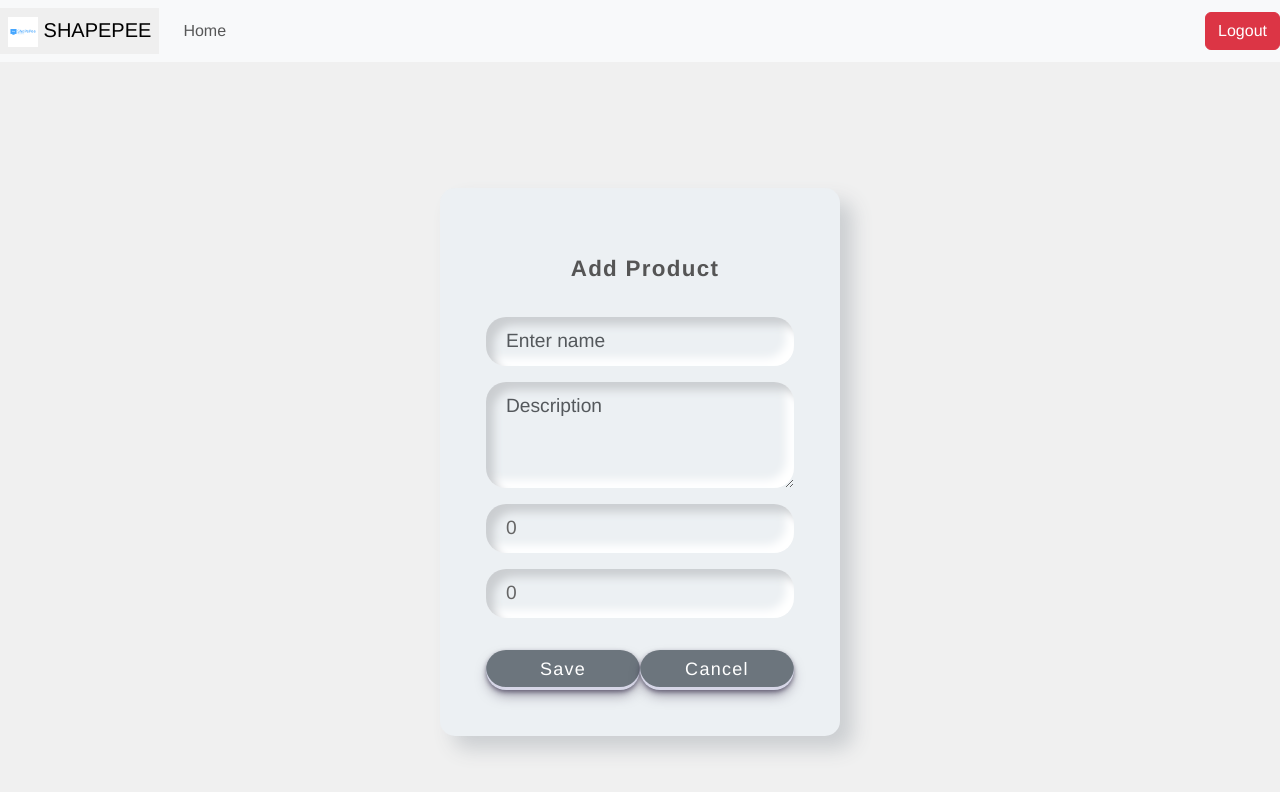
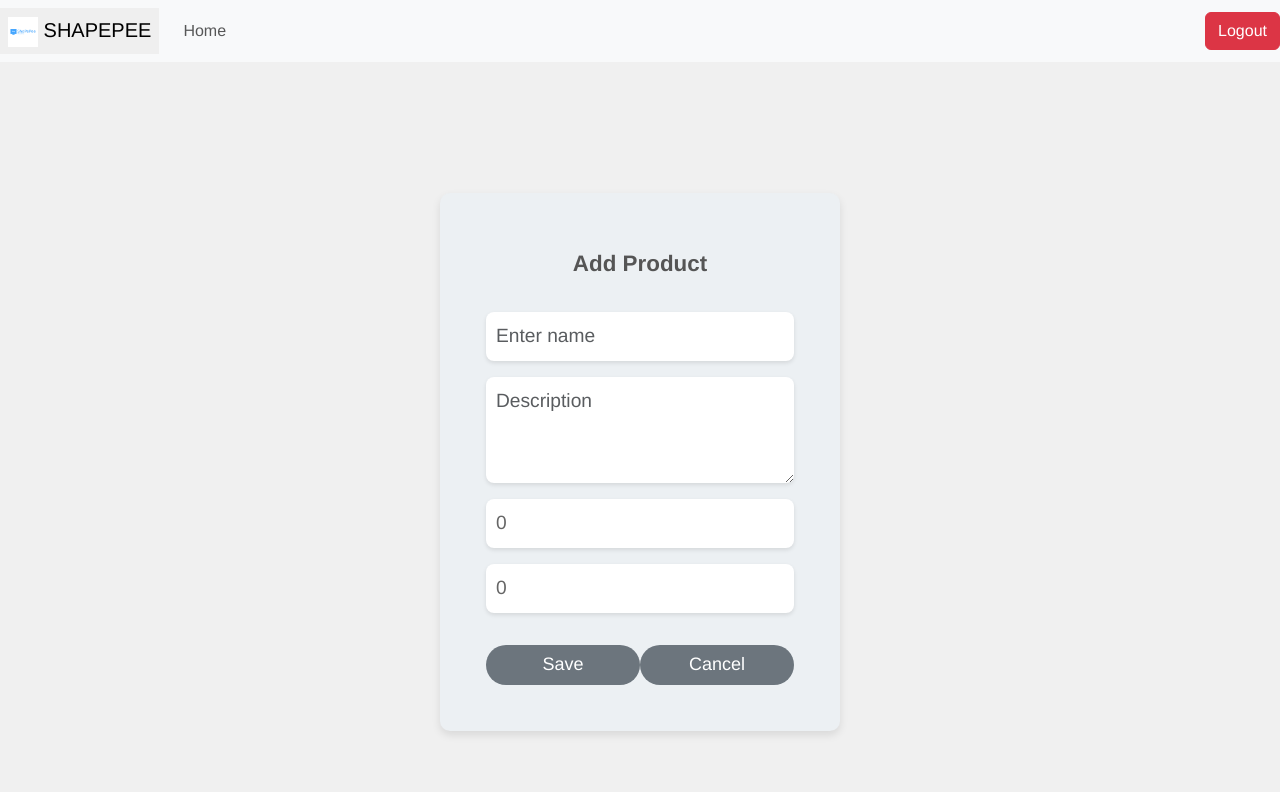
Before and after one commit to tutorabegil/ITEW, a Vue app in the folder vue - frontend/: page /add in a window 1280 px wide. Shown: the top 792 px of the page. Built offline with nearby package versions, Linux system fonts and the light colour scheme; sample sign-in values are in the browser's storage; the HTML template or start-up script is replaced by a standard one.

Commit message:
update the gui or design of the add_product

```diff
--- a/vue - frontend/src/components/AddProduct.vue
+++ b/vue - frontend/src/components/AddProduct.vue
@@ -36,6 +36,7 @@
     </div>
   </div>
 </template>
+
 
 <script>
 import axios from '@/lib/axios';
@@ -98,20 +99,15 @@ export default {
 .wrapper {
   width: 100%;
   max-width: 400px;
-  padding: 40px 30px 30px 30px;
+  padding: 30px;
   background-color: #ecf0f3;
-  border-radius: 15px;
-  box-shadow: 13px 13px 20px #cbced1;
-  display: flex;
-  flex-direction: column;
-  justify-content: center;
+  border-radius: 10px;
+  box-shadow: 0 4px 8px rgba(0, 0, 0, 0.1);
 }
 
 .name {
   font-weight: 600;
   font-size: 1.4rem;
-  letter-spacing: 1.3px;
-  padding-left: 10px;
   color: #555;
 }
 
@@ -124,33 +120,26 @@ export default {
   background: none;
   font-size: 1.2rem;
   color: #666;
-  padding: 10px 15px 10px 10px;
+  padding: 10px;
 }
 
 .form-field {
-  padding-left: 10px;
   margin-bottom: 20px;
-  border-radius: 20px;
-  box-shadow: inset 8px 8px 8px #cbced1, inset -8px -8px 8px #fff;
+  border-radius: 8px;
+  background-color: #fff;
+  box-shadow: 0 2px 4px rgba(0, 0, 0, 0.1);
 }
 
 .form-field .fas {
   color: #555;
 }
 
-.form-field input:focus,
-.form-field textarea:focus {
-  box-shadow: none;
-}
-
 .btn {
   width: 100%;
   height: 40px;
-  letter-spacing: 1.3px;
-  border-radius: 25px;
+  border-radius: 20px;
   font-size: 18px;
-  box-shadow: rgba(45, 35, 66, 0.5) 0 2px 4px, rgba(45, 35, 66, 0.5) 0 7px 13px -3px, #D6D6E7 0 -3px 0 inset;
-  background-color: #6c757d; /* Changed to gray */
+  background-color: #6c757d;
   border: none;
   color: white;
   cursor: pointer;
@@ -159,9 +148,8 @@ export default {
 
 .btn-success:hover,
 .btn-secondary:hover {
-  background: #5a6268; /* Darker gray for hover effect */
+  background: #5a6268;
   color: white;
-  border: 1px solid #444;
   transform: scale(1.02);
 }
 
@@ -171,12 +159,6 @@ export default {
 
 .btn-secondary:hover {
   background-color: #5a6268;
-}
-
-@media(max-width: 768px) {
-  .wrapper {
-    padding: 20px;
-  }
 }
 
 @media(max-width: 480px) {
```
